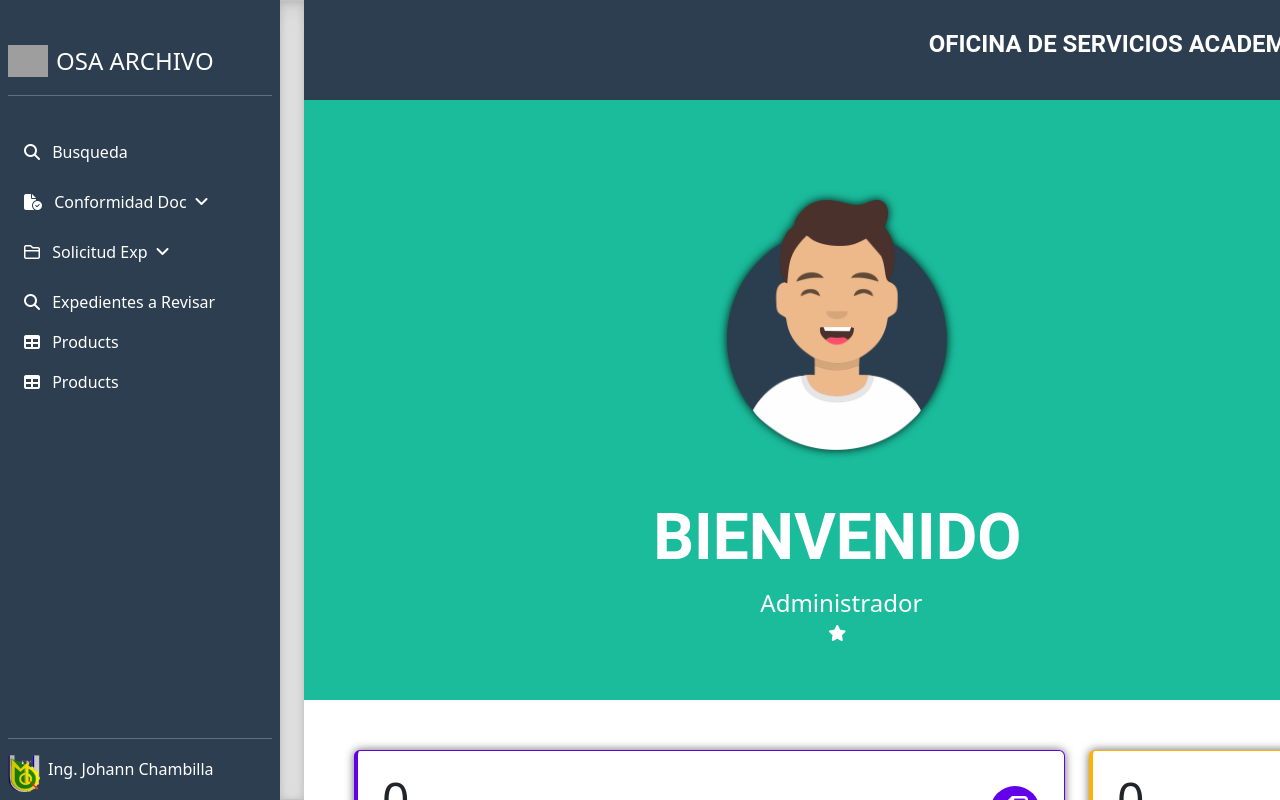
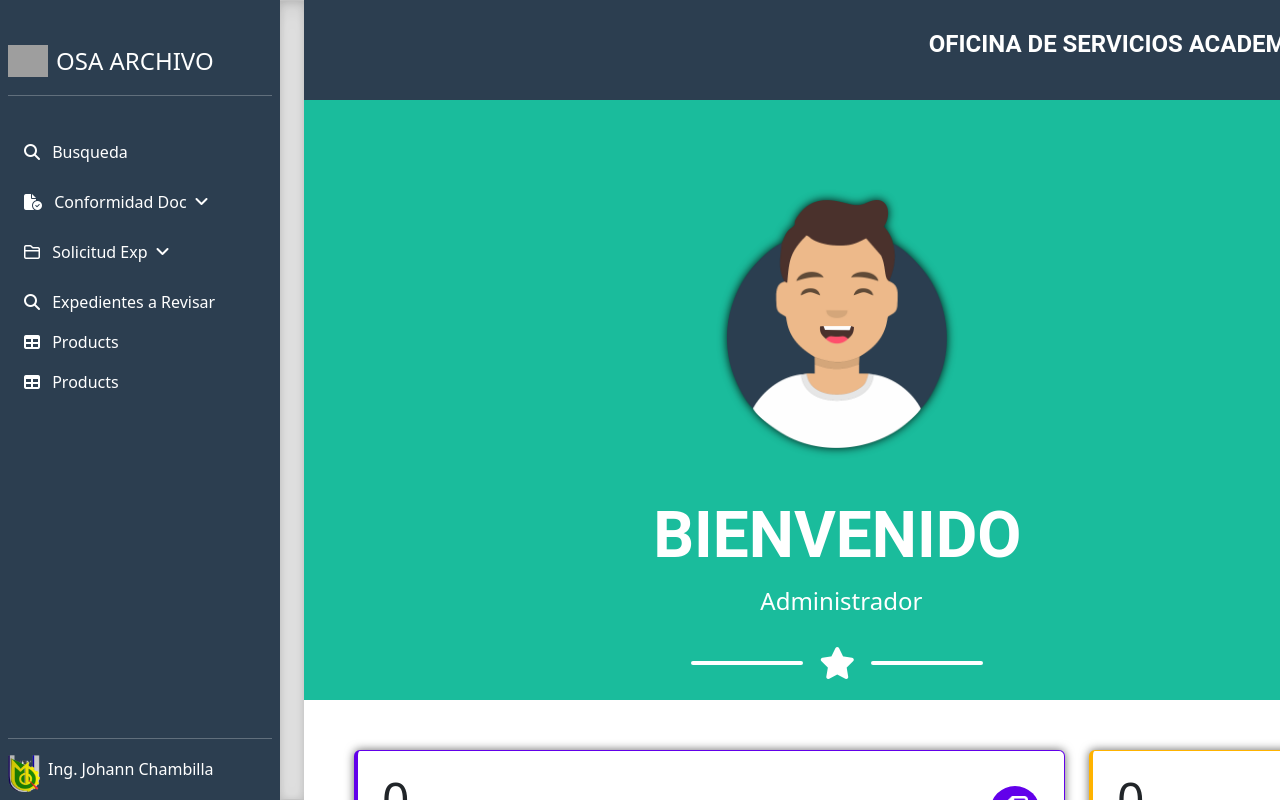
Before and after one commit to JohannChambillaF/OSARCHIVO, a PHP site: page / in a window 1280 px wide. Run offline with PHP 8.4, Linux system fonts and the light colour scheme; data that the repository does not hold is empty; some libraries are stand-ins or nearby versions; grey boxes are pictures that could not be loaded.

Commit message:
se aumento css para la linea del index en bienvenida

```diff
--- a/librerias/sidebars.css
+++ b/librerias/sidebars.css
@@ -158,6 +158,38 @@ main {
   top: 0;
   border-radius: 0%;
 }
+.divider-custom {
+  margin: 1.25rem 0 1.5rem;
+  width: 100%;
+  display: flex;
+  justify-content: center;
+  align-items: center;
+}
+
+.divider-custom .divider-custom-line {
+  width: 100%;
+  max-width: 7rem;
+  height: 0.25rem;
+  background-color: #2c3e50;
+  border-radius: 1rem;
+  border-color: #2c3e50;
+}
+.divider-custom .divider-custom-line:first-child {
+  margin-right: 1rem;
+}
+.divider-custom .divider-custom-line:last-child {
+  margin-left: 1rem;
+}
+.divider-custom .divider-custom-icon {
+  color: #2c3e50;
+  font-size: 2rem;
+}
+.divider-custom.divider-light .divider-custom-line {
+  background-color: #fff;
+}
+.divider-custom.divider-light .divider-custom-icon {
+  color: #fff;
+}
 /*-----------radio boton ----------*/
 .option-input {
   -webkit-appearance: none;
```
